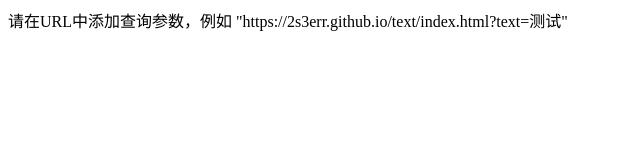
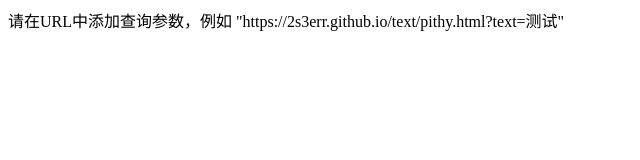
Before and after one commit to 2s3err/text, a plain HTML site: page pithy.html in a window 1280 px wide. Shown: the full height of the page, 0-640 px from the left. Drawn offline with Linux system fonts and the light colour scheme.

Commit message:
Add files via upload

```diff
--- a/pithy.html
+++ b/pithy.html
@@ -24,7 +24,7 @@
             textDisplay.textContent = `文本: ${textParam}`;
         } else {
             const textDisplay = document.getElementById('text-display');
-            textDisplay.textContent = '请在URL中添加查询参数，例如 "https://2s3err.github.io/text/index.html?text=测试"';
+            textDisplay.textContent = '请在URL中添加查询参数，例如 "https://2s3err.github.io/text/pithy.html?text=测试"';
         }
     };
 </script>
```
